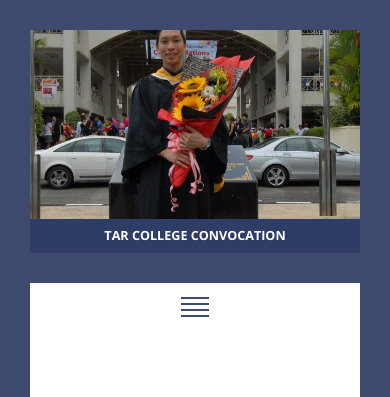
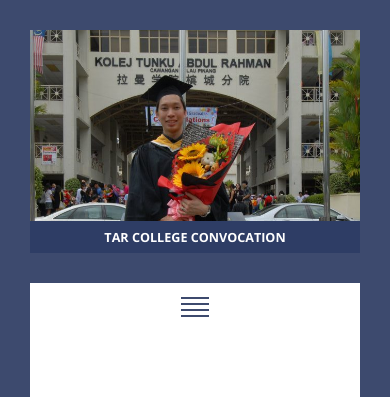
Before and after one commit to joequah1/ninjoe, a plain HTML site: page app/index.html in a window 390 px wide. Shown: the top 397 px of the page. Drawn offline with nearby package versions, Linux system fonts and the light colour scheme; some packages are replaced by stand-ins of ours.

Commit message:
photo and container height adjust in different css media - NJ

```diff
--- a/app/css/style.css
+++ b/app/css/style.css
@@ -2278,6 +2278,20 @@
   top: 23%;
 }
 
+    .swiper-container .bg {
+        height : 200%;
+    }
+
+    .info {
+        bottom: -2px;
+    }
+
+}
+
+@media only screen and  (max-width: 773px) {
+    .slider-left {
+        height: 70%;
+    }
 }
 
 @media only screen and  (max-width: 768px) {
@@ -2331,6 +2345,12 @@
 
 
 
+}
+
+@media only screen and  (max-width: 736px) {
+    .slider-left {
+        height: 70%;
+    }
 }
 
 @media only screen and  (max-width: 667px) {
@@ -2624,6 +2644,10 @@
   padding-left: 0;
 }
 
+    .swiper-container .bg {
+        height : 160%;
+    }
+
 }
 
 @media only screen and (max-width: 540px) {
```
